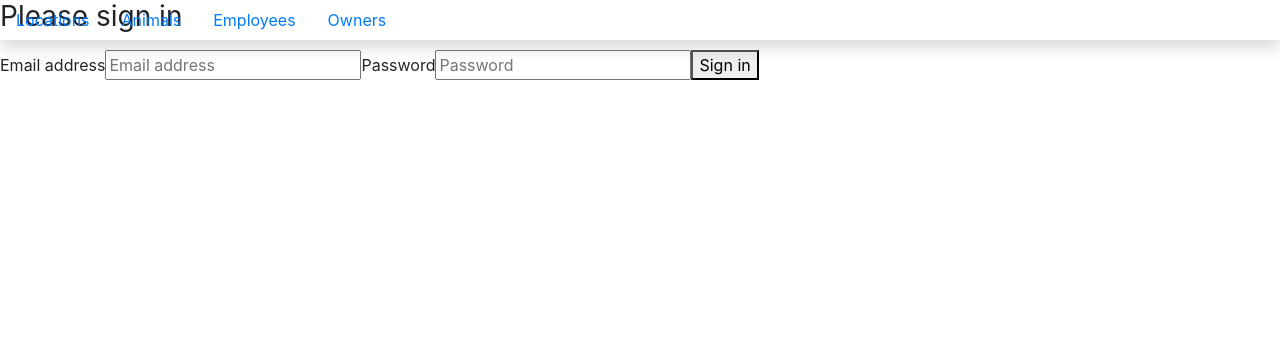
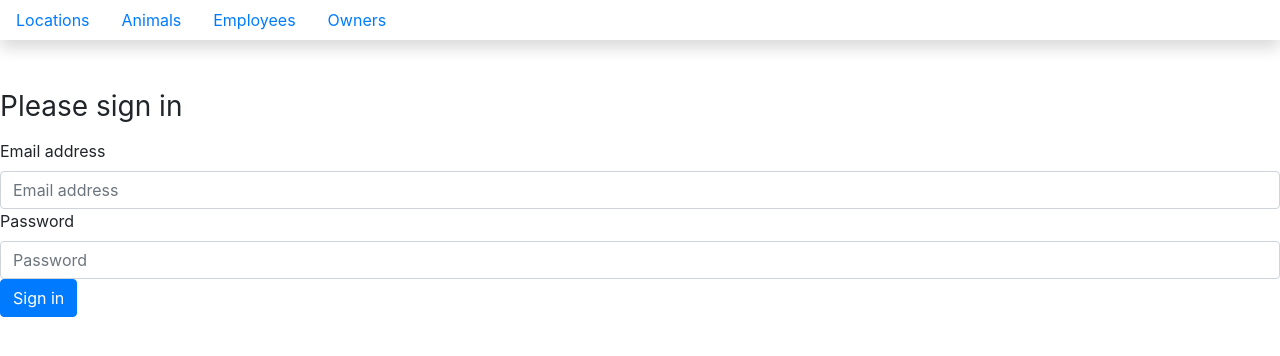
Before and after one commit to jameka23/kennel, a React (Create React App) app: page /login in a window 1280 px wide. Shown: the top 356 px of the page. Built offline with nearby package versions, Linux system fonts and the light colour scheme; no server answers.

Commit message:
added authentication

```diff
--- a/src/components/ApplicationViews.js
+++ b/src/components/ApplicationViews.js
@@ -141,7 +141,11 @@ class ApplicationViews extends Component {
             <React.Fragment>
                 <Route path="/login" component={Login} />
                 <Route exact path="/" render={(props) => {
-                    return <LocationList locations={this.state.locations} />
+                    if(this.isAuthenticated()){
+                        return <LocationList locations={this.state.locations} />
+                    }else{
+                        return <Redirect to="/login" />
+                    }
                 }} />
                 <Route path="/:locationId(\d+)" render={(props) => {
                     let location = this.state.locations.find( location =>
@@ -157,7 +161,11 @@ class ApplicationViews extends Component {
                     return <LocationDetail location={location} deleteLocation={this.deleteLocation}/>
                 }}/>
                 <Route exact path="/animals" render={(props) => {
-                    return <AnimalList {...props} animals={this.state.animals} deleteAnimal={this.deleteAnimal} />
+                    if (this.isAuthenticated()){
+                        return <AnimalList {...props} animals={this.state.animals} deleteAnimal={this.deleteAnimal} />
+                    }else{
+                        return <Redirect to="/login"/>
+                    }
                 }} />
                 <Route path="/animals/new" render={(props) =>{
                     return <AnimalForm {...props} addAnimal={this.addAnimal} employees={this.state.employees}/>
@@ -177,7 +185,14 @@ class ApplicationViews extends Component {
                         deleteAnimal={this.deleteAnimal} />
                 }} />
                 <Route exact path="/employees" render={(props) => {
-                    return <EmployeeList {...props} employees={this.state.employees} deleteEmployee={this.deleteEmployee} />
+                        if (this.isAuthenticated()) {
+                            return <EmployeeList
+                                deleteEmployee={this.deleteEmployee}
+                                {...props}
+                                employees={this.state.employees} />
+                        } else {
+                            return <Redirect to="/login" />
+                        }
                 }} />
                 <Route path="/employees/new" render={(props) => {
                     return <EmployeeForm {...props} addEmployee={this.addEmployee} />
@@ -198,7 +213,11 @@ class ApplicationViews extends Component {
                         deleteEmployee={this.deleteEmployee}/>
                 }} />
                 <Route exact path="/owners" render={(props) => {
-                    return <OwnerList {...props} owners={this.state.owners} deleteOwner={this.deleteOwner} />
+                    if (this.isAuthenticated()){
+                        return <OwnerList {...props} owners={this.state.owners} deleteOwner={this.deleteOwner} />
+                    }else{
+                        return <Redirect to="/login" />
+                    }
                 }} />
                 <Route path="/owners/new" render={(props) => {
                     return <OwnerForm {...props} addOwner={this.addOwner} animals={this.state.animals}/>
--- a/src/components/authentication/Login.js
+++ b/src/components/authentication/Login.js
@@ -1,4 +1,5 @@
 import React, { Component } from "react"
+import './login.css'
 
 
 export default class Login extends Component {
@@ -35,13 +36,14 @@ export default class Login extends Component {
 
     render() {
         return (
-            <form onSubmit={this.handleLogin}>
+            <form onSubmit={this.handleLogin} className="loginForm">
                 <h1 className="h3 mb-3 font-weight-normal">Please sign in</h1>
                 <label htmlFor="inputEmail">
                     Email address
                 </label>
                 <input onChange={this.handleFieldChange} type="email"
                        id="email"
+                       className="form-control"
                        placeholder="Email address"
                        required="" autoFocus="" />
                 <label htmlFor="inputPassword">
@@ -49,10 +51,12 @@ export default class Login extends Component {
                 </label>
                 <input onChange={this.handleFieldChange} type="password"
                        id="password"
+                       className="form-control"
                        placeholder="Password"
                        required="" />
-                <button type="submit">
+                <button type="submit" className="btn btn-primary" >
                     Sign in
+
                 </button>
             </form>
         )
--- /dev/null
+++ b/src/components/authentication/login.css
@@ -0,0 +1,3 @@
+.loginForm {
+    margin-top: 7%;
+}
```
